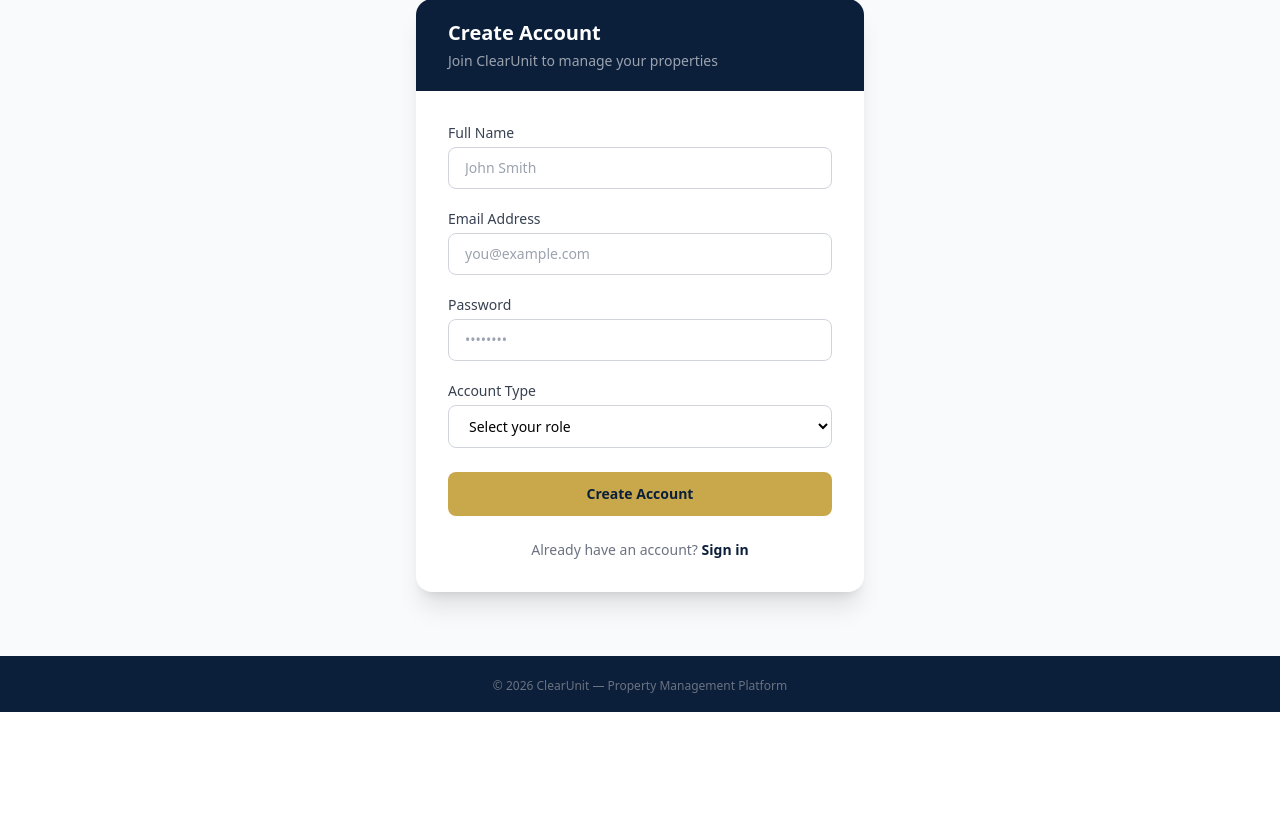
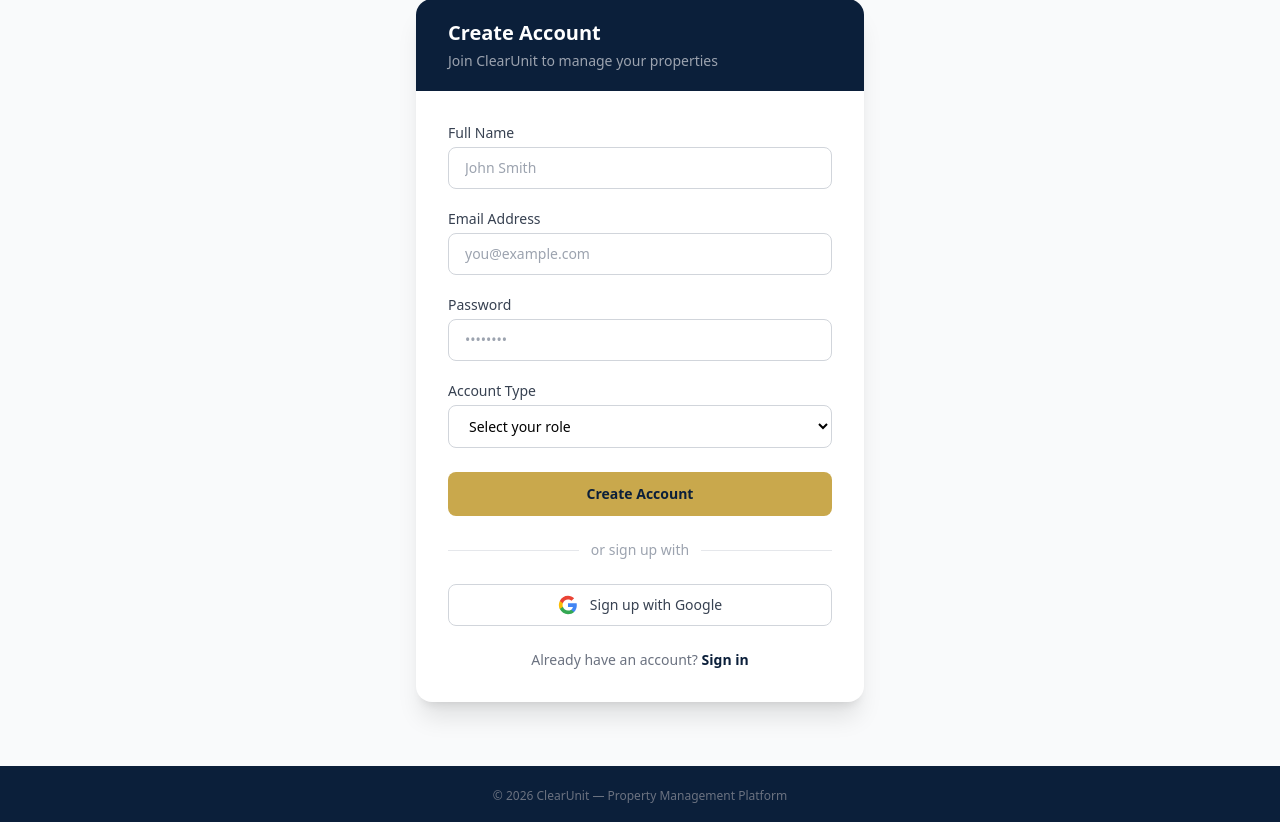
Before and after one commit to AmroAke1/clearunit-manage-your-buildings, a Flask app: page /register in a window 1280 px wide. Shown: the part 229-1051 px from the top of the page. Before the commit the page ends 941 px from the top, so only its background shows below. Run offline with Flask 3, Linux system fonts and the light colour scheme; some libraries are stand-ins or nearby versions.

Commit message:
Google auth

```diff
--- a/backend/app/models.py
+++ b/backend/app/models.py
@@ -7,9 +7,10 @@ from werkzeug.security import generate_password_hash, check_password_hash
 class User(UserMixin, db.Model):
     id = db.Column(db.Integer, primary_key=True)
     email = db.Column(db.String(120), unique=True, nullable=False)
-    password_hash = db.Column(db.String(256), nullable=False)
+    password_hash = db.Column(db.String(256), nullable=True)
     full_name = db.Column(db.String(100), nullable=False)
     role = db.Column(db.String(20), nullable=False)
+    google_id = db.Column(db.String(100), unique=True, nullable=True)
 
     managed_buildings = db.relationship('Building', backref='manager', lazy=True, foreign_keys='Building.manager_id')
     units = db.relationship('Unit', backref='resident', lazy=True, foreign_keys='Unit.resident_id')
@@ -18,6 +19,8 @@ class User(UserMixin, db.Model):
         self.password_hash = generate_password_hash(password)
 
     def check_password(self, password):
+        if not self.password_hash:
+            return False
         return check_password_hash(self.password_hash, password)
 
 
--- a/backend/app/routes/auth.py
+++ b/backend/app/routes/auth.py
@@ -1,6 +1,6 @@
-from flask import Blueprint, render_template, redirect, url_for, flash, request
+from flask import Blueprint, render_template, redirect, url_for, flash, request, session
 from flask_login import login_user, logout_user, login_required, current_user
-from app import db
+from app import db, oauth
 from app.models import User
 
 auth_bp = Blueprint('auth', __name__)
@@ -68,3 +68,64 @@ def logout():
     logout_user()
     flash('You have been logged out.', 'info')
     return redirect(url_for('auth.login'))
+
+
+@auth_bp.route('/login/google')
+def google_login():
+    redirect_uri = url_for('auth.google_callback', _external=True)
+    return oauth.google.authorize_redirect(redirect_uri)
+
+
+@auth_bp.route('/login/google/callback')
+def google_callback():
+    token = oauth.google.authorize_access_token()
+    userinfo = token['userinfo']
+    google_id = userinfo['sub']
+    email = userinfo['email'].lower()
+    full_name = userinfo.get('name', email)
+
+    user = User.query.filter_by(google_id=google_id).first()
+    if not user:
+        user = User.query.filter(db.func.lower(User.email) == email).first()
+        if user:
+            user.google_id = google_id
+            db.session.commit()
+
+    if user:
+        login_user(user)
+        flash(f'Welcome back, {user.full_name}!', 'success')
+        if user.role == 'manager':
+            return redirect(url_for('manager.dashboard'))
+        return redirect(url_for('resident.dashboard'))
+
+    session['google_user'] = {'google_id': google_id, 'email': email, 'full_name': full_name}
+    return redirect(url_for('auth.google_complete'))
+
+
+@auth_bp.route('/register/google/complete', methods=['GET', 'POST'])
+def google_complete():
+    google_user = session.get('google_user')
+    if not google_user:
+        return redirect(url_for('auth.login'))
+
+    if request.method == 'POST':
+        role = request.form.get('role', '')
+        if role not in ('manager', 'resident'):
+            flash('Please select a valid role.', 'danger')
+            return render_template('auth/google_complete.html', google_user=google_user)
+        user = User(
+            full_name=google_user['full_name'],
+            email=google_user['email'],
+            google_id=google_user['google_id'],
+            role=role,
+        )
+        db.session.add(user)
+        db.session.commit()
+        session.pop('google_user', None)
+        login_user(user)
+        flash(f'Welcome to ClearUnit, {user.full_name}!', 'success')
+        if user.role == 'manager':
+            return redirect(url_for('manager.dashboard'))
+        return redirect(url_for('resident.dashboard'))
+
+    return render_template('auth/google_complete.html', google_user=google_user)
--- a/config.py
+++ b/config.py
@@ -10,3 +10,5 @@ class Config:
     SQLALCHEMY_TRACK_MODIFICATIONS = False
     WTF_CSRF_ENABLED = True
     JWT_SECRET_KEY = os.environ.get('SECRET_KEY', 'fallback-secret-key')
+    GOOGLE_CLIENT_ID = os.environ.get('GOOGLE_CLIENT_ID')
+    GOOGLE_CLIENT_SECRET = os.environ.get('GOOGLE_CLIENT_SECRET')
--- a/frontend/templates/auth/register.html
+++ b/frontend/templates/auth/register.html
@@ -57,6 +57,26 @@
                     </button>
                 </form>
 
+                <div class="relative my-6">
+                    <div class="absolute inset-0 flex items-center">
+                        <div class="w-full border-t border-gray-200"></div>
+                    </div>
+                    <div class="relative flex justify-center text-sm">
+                        <span class="px-3 bg-white text-gray-400">or sign up with</span>
+                    </div>
+                </div>
+
+                <a href="{{ url_for('auth.google_login') }}"
+                   class="w-full flex items-center justify-center gap-3 border border-gray-300 hover:border-gray-400 bg-white hover:bg-gray-50 text-gray-700 font-medium py-2.5 rounded-lg transition-colors text-sm">
+                    <svg class="w-5 h-5" viewBox="0 0 24 24">
+                        <path fill="#4285F4" d="M22.56 12.25c0-.78-.07-1.53-.2-2.25H12v4.26h5.92c-.26 1.37-1.04 2.53-2.21 3.31v2.77h3.57c2.08-1.92 3.28-4.74 3.28-8.09z"/>
+                        <path fill="#34A853" d="M12 23c2.97 0 5.46-.98 7.28-2.66l-3.57-2.77c-.98.66-2.23 1.06-3.71 1.06-2.86 0-5.29-1.93-6.16-4.53H2.18v2.84C3.99 20.53 7.7 23 12 23z"/>
+                        <path fill="#FBBC05" d="M5.84 14.09c-.22-.66-.35-1.36-.35-2.09s.13-1.43.35-2.09V7.07H2.18C1.43 8.55 1 10.22 1 12s.43 3.45 1.18 4.93l3.66-2.84z"/>
+                        <path fill="#EA4335" d="M12 5.38c1.62 0 3.06.56 4.21 1.64l3.15-3.15C17.45 2.09 14.97 1 12 1 7.7 1 3.99 3.47 2.18 7.07l3.66 2.84c.87-2.6 3.3-4.53 6.16-4.53z"/>
+                    </svg>
+                    Sign up with Google
+                </a>
+
                 <p class="text-center text-sm text-gray-500 mt-6">
                     Already have an account?
                     <a href="{{ url_for('auth.login') }}" class="text-[#0B1F3A] font-semibold hover:underline">Sign in</a>
```
Also changed, not shown: backend/app/__init__.py (+8 -0 lines), backend/app/routes/api/auth.py (+43 -1 lines), frontend/templates/auth/google_complete.html (added, +55 -0 lines), frontend/templates/auth/login.html (+20 -0 lines), 2 other files.
